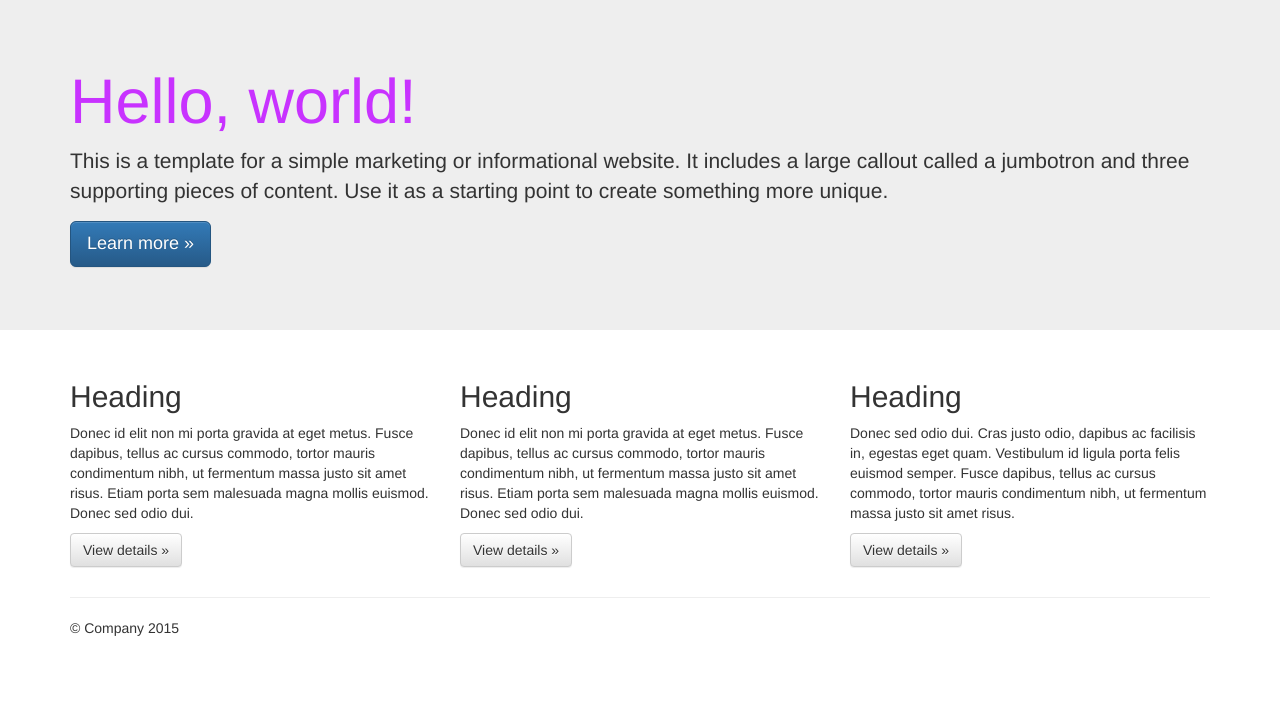
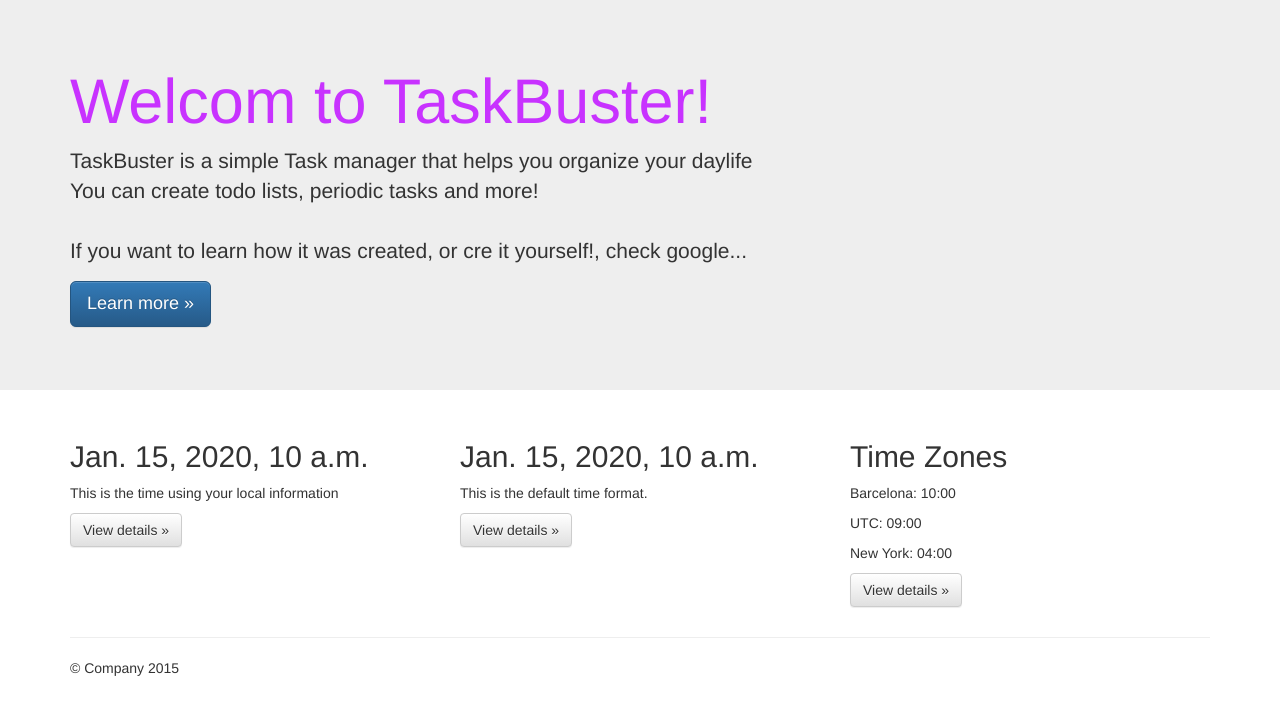
Before and after one commit to VorojeikinRustem/taskbuster-boilerplate, a Django app: template taskbuster/templates/taskbuster/index.html in a window 1280 px wide. Shown: the part 51-766 px from the top of the page. Run offline with Django 3.2, Linux system fonts and the light colour scheme; the template is opened without the code that fills it: most values are stand-ins (such as "Sample title", 1, 10 or a date in 2020); some libraries are stand-ins or nearby versions.

Commit message:
Internationalization and localization

```diff
--- a/taskbuster/templates/base.html
+++ b/taskbuster/templates/base.html
@@ -8,6 +8,7 @@
         <meta charset="utf-8">
         <meta http-equiv="X-UA-Compatible" content="IE=edge,chrome=1">
         <title>{% block head_title %}{% endblock %}</title>
+        <link rel="shortcut icon" href="{% static 'favicon.ico' %}" type="image/x-icon">
         <meta name="description" content="">
         <meta name="viewport" content="width=device-width, initial-scale=1">
         <link rel="apple-touch-icon" href="{% static 'apple-touch-icon.png' %}">
@@ -23,11 +24,14 @@
         <link rel="stylesheet" href="{% static 'css/main.css' %}">
 
         <script src="{% static 'js/vendor/modernizr-2.8.3-respond-1.4.2.min.js' %}"></script>
+        {% block head_css %}{% endblock %}
+        {% block head_javascript %}{% endblock %}
     </head>
     <body>
         <!--[if lt IE 8]>
             <p class="browserupgrade">You are using an <strong>outdated</strong> browser. Please <a href="http://browsehappy.com/">upgrade your browser</a> to improve your experience.</p>
         <![endif]-->
+    {% block navbar %}
     <nav class="navbar navbar-inverse navbar-fixed-top" role="navigation">
       <div class="container">
         <div class="navbar-header">
@@ -52,47 +56,17 @@
         </div><!--/.navbar-collapse -->
       </div>
     </nav>
+    {% endblock %}
 
-    <!-- Main jumbotron for a primary marketing message or call to action -->
-    <div class="jumbotron">
-      <div class="container">
-        <h1>Hello, world!</h1>
-        <p>This is a template for a simple marketing or informational website. It includes a large callout called a jumbotron and three supporting pieces of content. Use it as a starting point to create something more unique.</p>
-        <p><a class="btn btn-primary btn-lg" href="#" role="button">Learn more &raquo;</a></p>
-      </div>
-    </div>
-
-    <div class="container">
-      <!-- Example row of columns -->
-      <div class="row">
-        <div class="col-md-4">
-          <h2>Heading</h2>
-          <p>Donec id elit non mi porta gravida at eget metus. Fusce dapibus, tellus ac cursus commodo, tortor mauris condimentum nibh, ut fermentum massa justo sit amet risus. Etiam porta sem malesuada magna mollis euismod. Donec sed odio dui. </p>
-          <p><a class="btn btn-default" href="#" role="button">View details &raquo;</a></p>
-        </div>
-        <div class="col-md-4">
-          <h2>Heading</h2>
-          <p>Donec id elit non mi porta gravida at eget metus. Fusce dapibus, tellus ac cursus commodo, tortor mauris condimentum nibh, ut fermentum massa justo sit amet risus. Etiam porta sem malesuada magna mollis euismod. Donec sed odio dui. </p>
-          <p><a class="btn btn-default" href="#" role="button">View details &raquo;</a></p>
-       </div>
-        <div class="col-md-4">
-          <h2>Heading</h2>
-          <p>Donec sed odio dui. Cras justo odio, dapibus ac facilisis in, egestas eget quam. Vestibulum id ligula porta felis euismod semper. Fusce dapibus, tellus ac cursus commodo, tortor mauris condimentum nibh, ut fermentum massa justo sit amet risus.</p>
-          <p><a class="btn btn-default" href="#" role="button">View details &raquo;</a></p>
-        </div>
-      </div>
-
-      <hr>
-
-      <footer>
-        <p>&copy; Company 2015</p>
-      </footer>
-    </div> <!-- /container -->        <script src="//ajax.googleapis.com/ajax/libs/jquery/1.11.2/jquery.min.js"></script>
+    {% block content %}{% endblock %}
+ <!-- /container -->        <script src="//ajax.googleapis.com/ajax/libs/jquery/1.11.2/jquery.min.js"></script>
         <script>window.jQuery || document.write('<script src="static/js/vendor/jquery-1.11.2.min.js"><\/script>')</script>
 
         <script src="static/js/vendor/bootstrap.min.js"></script>
 
         <script src="static/js/main.js"></script>
+
+        {% block footer_javascript %}{% endblock %}
 
         <!-- Google Analytics: change UA-XXXXX-X to be your site's ID. -->
         <script>
--- a/taskbuster/templates/robots.txt
+++ b/taskbuster/templates/robots.txt
@@ -1,5 +1,2 @@
-# www.robotstxt.org/
-
-# Allow crawling of all content
 User-agent: *
-Disallow:
+Disallow: /
--- a/taskbuster/templates/taskbuster/index.html
+++ b/taskbuster/templates/taskbuster/index.html
@@ -1,2 +1,48 @@
 {% extends "base.html" %}
+{% load i18n %}
+{% load l10n %}
+{% load tz %}
 {% block head_title %}TaskBuster Django Tutorial{% endblock %}
+
+{% block content %}
+
+    <!-- Main jumbotron for a primary marketing message or call to action -->
+    <div class="jumbotron">
+      <div class="container">
+        <h1>{% trans "Welcom to TaskBuster!" %}</h1>
+        <p>{% blocktrans %}TaskBuster is a simple Task manager that helps you organize your daylife</br> You can create todo lists, periodic tasks and more! </br></br> If you want to learn how it was created, or cre it yourself!, check google...{% endblocktrans %}</p>
+        <p><a class="btn btn-primary btn-lg" href="#" role="button">Learn more &raquo;</a></p>
+      </div>
+    </div>
+
+    <div class="container">
+      <!-- Example row of columns -->
+      <div class="row">
+        <div class="col-md-4">
+              <h2 id="local-date">{{today}}</h2>
+              <p>This is the time using your local information </p>
+              <p><a class="btn btn-default" href="#" role="button">View details &raquo;</a></p>
+        </div>
+        <div class="col-md-4">
+              <h2 id="non-local-date">{{today|unlocalize}}</h2>
+              <p>This is the default time format.</p>
+              <p><a class="btn btn-default" href="#" role="button">View details &raquo;</a></p>
+        </div>
+        <div class="col-md-4">
+            <h2>Time Zones</h2>
+            <p> Barcelona: <span id="time-tz">{{now|time:"H:i"}}</span></p>
+            <p> UTC: <span id="time-utc">{{now|utc|time:"H:i"}}</span></p>
+            <p> New York: <span id="time-ny">
+                   {{now|timezone:"America/New_York"|time:"H:i"}}</span></p>
+            <p><a class="btn btn-default" href="#" role="button">View details &raquo;</a></p>
+        </div>
+      </div>
+
+      <hr>
+
+      <footer>
+        <p>&copy; Company 2015</p>
+      </footer>
+    </div>
+
+{% endblock %}
--- a/taskbuster/test.py
+++ b/taskbuster/test.py
@@ -1,14 +1,17 @@
 # -*- coding: utf-8 -*-
 from django.test import TestCase
 from django.core.urlresolvers import reverse
+from django.utils.translation import activate
 
 
 class TestHomePage(TestCase):
 
     def test_uses_index_template(self):
+        activate('en')
         response = self.client.get(reverse("home"))
         self.assertTemplateUsed(response, "taskbuster/index.html")
 
     def test_uses_base_template(self):
+        activate('en')
         response = self.client.get(reverse("home"))
         self.assertTemplateUsed(response, "base.html")
--- a/taskbuster/urls.py
+++ b/taskbuster/urls.py
@@ -1,12 +1,13 @@
 from django.conf.urls import include, url
 from django.contrib import admin
-from .views import home
+from django.conf.urls.i18n import i18n_patterns
+from .views import home, home_files
 
 urlpatterns = [
-    # Examples:
-    # url(r'^$', 'taskbuster.views.home', name='home'),
-    # url(r'^blog/', include('blog.urls')),
+    url(r'^(?P<filename>(robots.txt)|(humans.txt))$', home_files, name='home-files'),
+]
 
+urlpatterns += i18n_patterns(
+    url(r'^$', home, name='home'),
     url(r'^admin/', include(admin.site.urls)),
-    url(r'^$', home, name='home'),
-]
+)
```
Also changed, not shown: functional_tests/test_all_users.py (+36 -2 lines), requirements/testing.txt (+7 -2 lines), taskbuster/settings/base.py (+12 -0 lines), taskbuster/templates/humans.txt (+3 -4 lines), taskbuster/views.py (+7 -1 lines), taskbuster/locale/ru/LC_MESSAGES/django.po (added), 4 other files.
